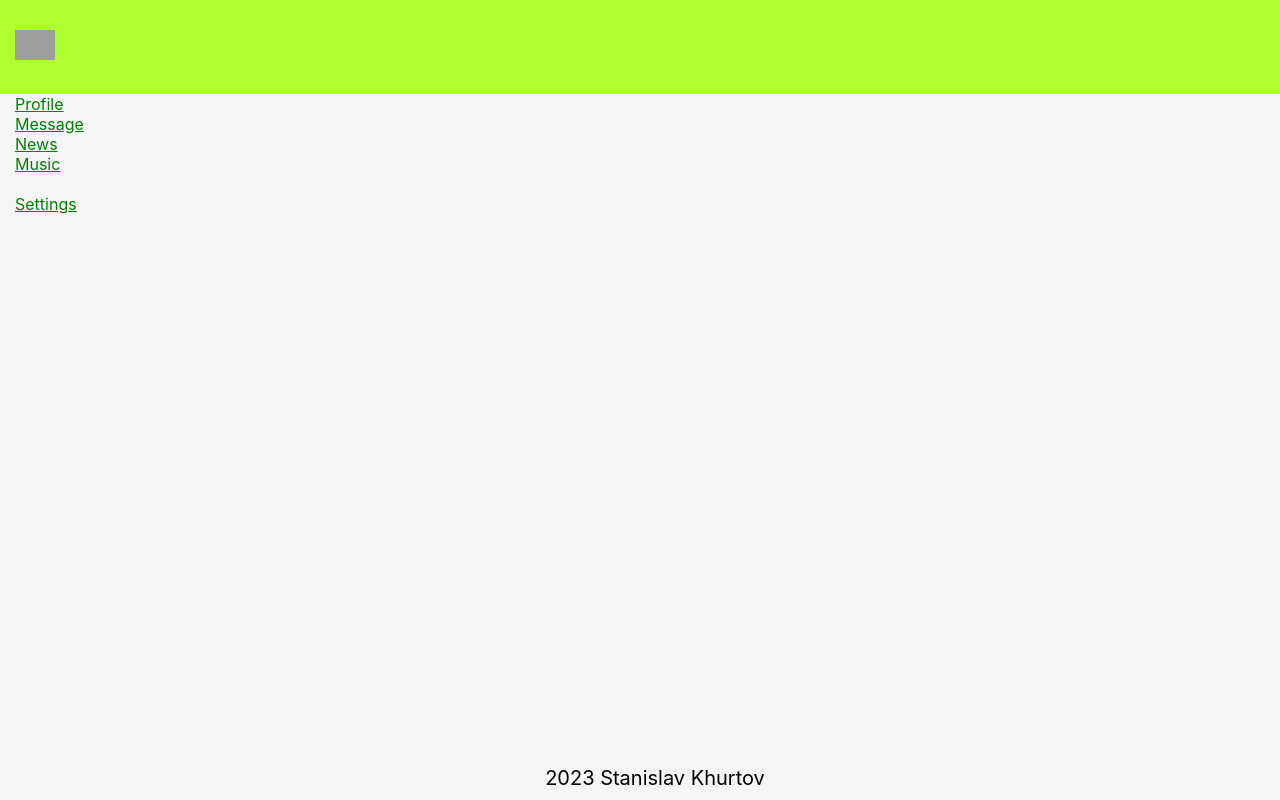
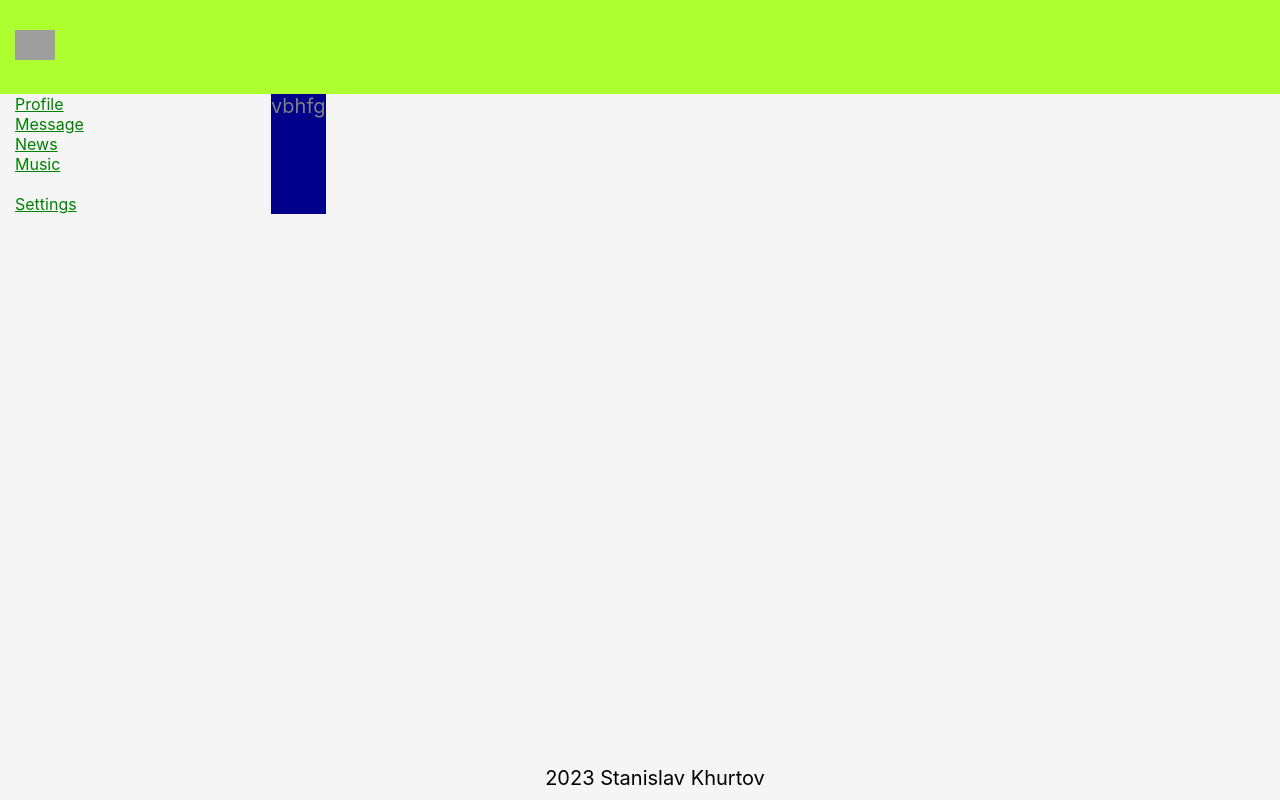
Before and after one commit to StanislavKhurtov/ConnectHub, a React (Create React App) app: page /profile in a window 1280 px wide. Built offline with nearby package versions, Linux system fonts and the light colour scheme; grey boxes are pictures that could not be loaded.

Commit message:
feat: add componenta Dialog

```diff
--- a/src/Components/Main/Main.tsx
+++ b/src/Components/Main/Main.tsx
@@ -2,6 +2,7 @@
 import main from './Main.module.css';
 import {Navbar} from "./Section/Navbar/Navbar";
 import {Profile} from "./Section/Profile/Profile";
+import {Dialogs} from "./Section/Dialogs/Dialogs";
 
 
 export const Main = () => {
@@ -10,6 +11,7 @@
             <div className={main.main__container}>
                 <Navbar/>
                 {/*<Profile/>*/}
+                <Dialogs/>
             </div>
         </div>
     );
--- /dev/null
+++ b/src/Components/Main/Section/Dialogs/Dialog.module.css
@@ -0,0 +1,5 @@
+.body   {
+    color: grey;
+    font-size: 20px;
+    background-color: darkblue;
+}
--- /dev/null
+++ b/src/Components/Main/Section/Dialogs/Dialogs.tsx
@@ -0,0 +1,9 @@
+import React from 'react';
+import dialog from './Dialog.module.css';
+export const Dialogs = () => {
+    return (
+        <div className={dialog.body}>
+            vbhfg
+        </div>
+    );
+};
```
